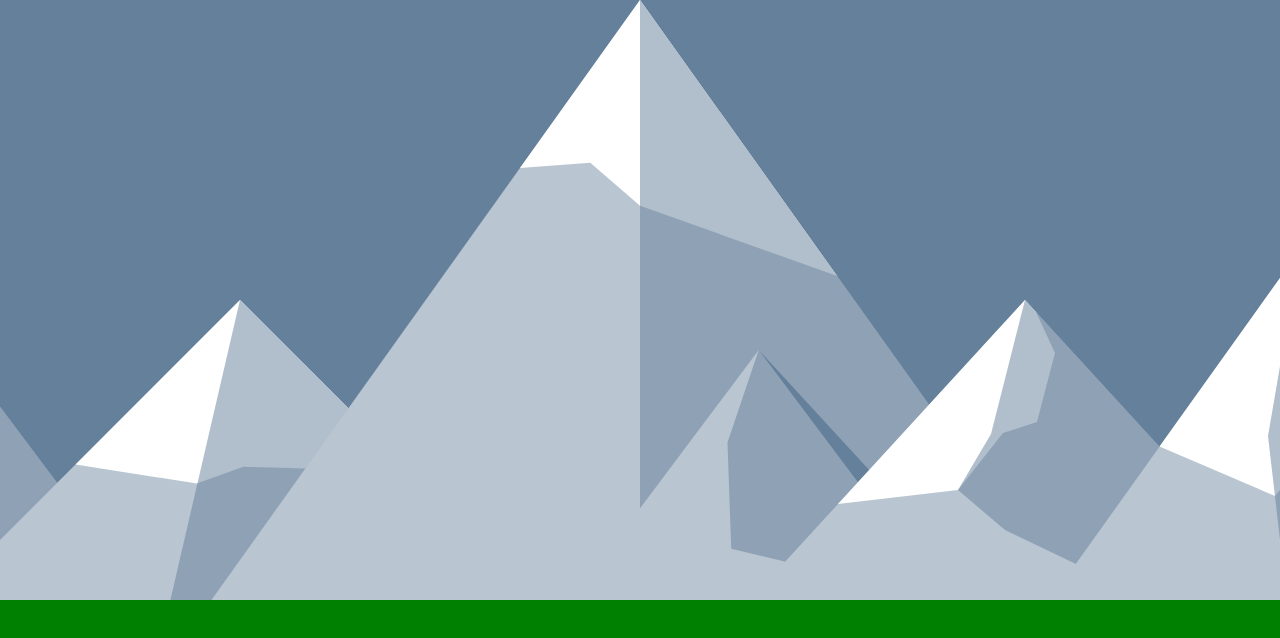
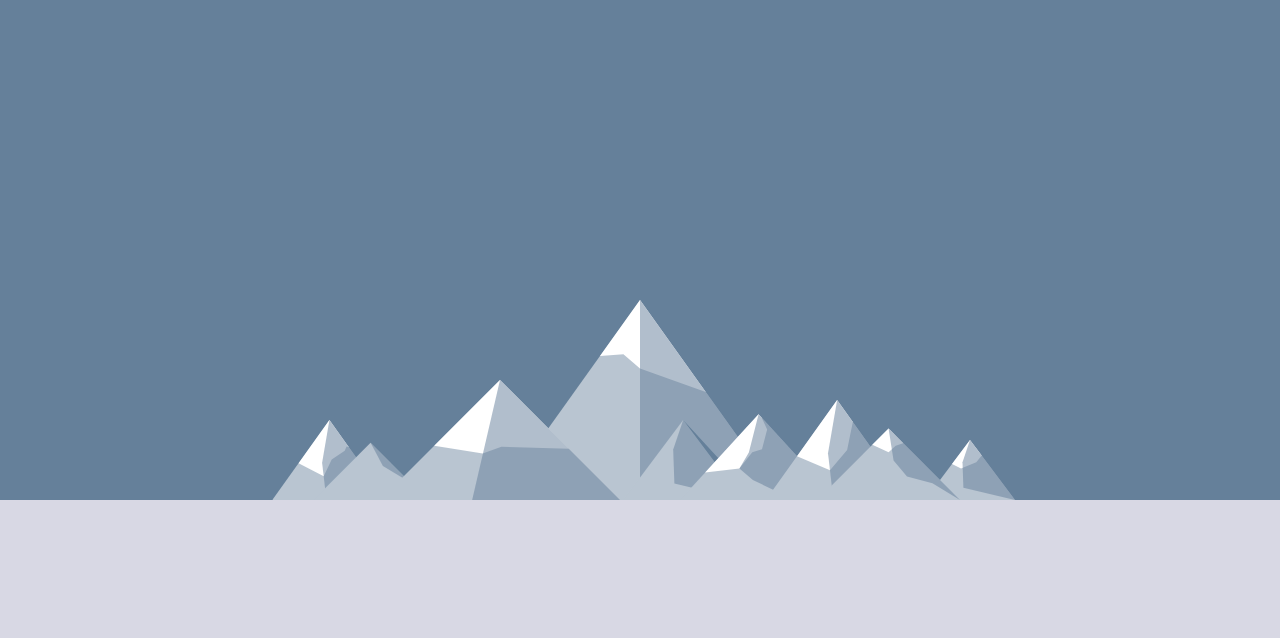
Before and after one commit to stephenmatheis/game-console, a React (Vite) app: page / in a window 1280 px wide. Shown: the top 638 px of the page. Built offline with nearby package versions, Linux system fonts and the light colour scheme.

Commit message:
feat: make mountains smaller

```diff
--- a/src/components/background/background.module.scss
+++ b/src/components/background/background.module.scss
@@ -38,55 +38,46 @@
         }
 
         .back {
-            .leftest {
-                transform: translateX(calc(-50% - 1000px));
-                height: 250px;
-            }
-
             .left {
-                transform: translateX(calc(-50% - 400px));
-                height: 300px;
-            }
-
-            .lefter {
-                transform: translateX(calc(-50% - 720px));
-                height: 300px;
+                transform: translateX(calc(-50% - 290px));
+                height: 80px;
             }
 
             .right {
-                transform: translateX(calc(-50% + 400px));
-                height: 700px;
-                filter: brightness(1.1);
+                transform: translateX(calc(-50% + 330px));
+                height: 60px;
             }
         }
 
         .middle {
+            .left {
+                transform: translateX(calc(-50% - 140px));
+                height: 120px;
+            }
+
             .main {
                 transform: translateX(-50%);
-                height: 600px;
+                height: 200px;
             }
 
             .right {
-                transform: translateX(calc(-50% + 140px));
-                height: 250px;
+                transform: translateX(calc(-50% + 50px));
+                height: 80px;
             }
         }
 
         .front {
-            .left {
-                transform: translateX(calc(-50% - 400px));
-            }
-
             .right {
-                transform: translateX(calc(-50% + 600px));
+                transform: translateX(calc(-50% + 180px));
+                height: 100px;
             }
         }
     }
 
     .plains {
-        height: 200px;
+        height: 300px;
         width: 100%;
-        background-color: green;
+        background-color: #d8d8e4;
     }
 
     .middleground {
--- a/src/components/background/background.tsx
+++ b/src/components/background/background.tsx
@@ -117,14 +117,14 @@ export function Background() {
             <div className={styles.mountains}>
                 {/* Back */}
                 <div className={styles.back}>
-                    <MountainDualSinglePeakSnow className={styles.leftest} />
-                    <MountainStandardSnow className={styles.lefter} />
-                    <MountainWideSnow className={styles.left} />
+                    <MountainDualSinglePeakSnow className={styles.left} />
+                    <MountainStandardSnow className={styles.right} />
                 </div>
 
                 {/* Middle */}
                 <div className={styles.middle}>
                     <MountainLarge className={styles.main} />
+                    <MountainWideSnow className={styles.left} />
                     <MountainStandardBorder className={styles.right} />
                 </div>
 
```
